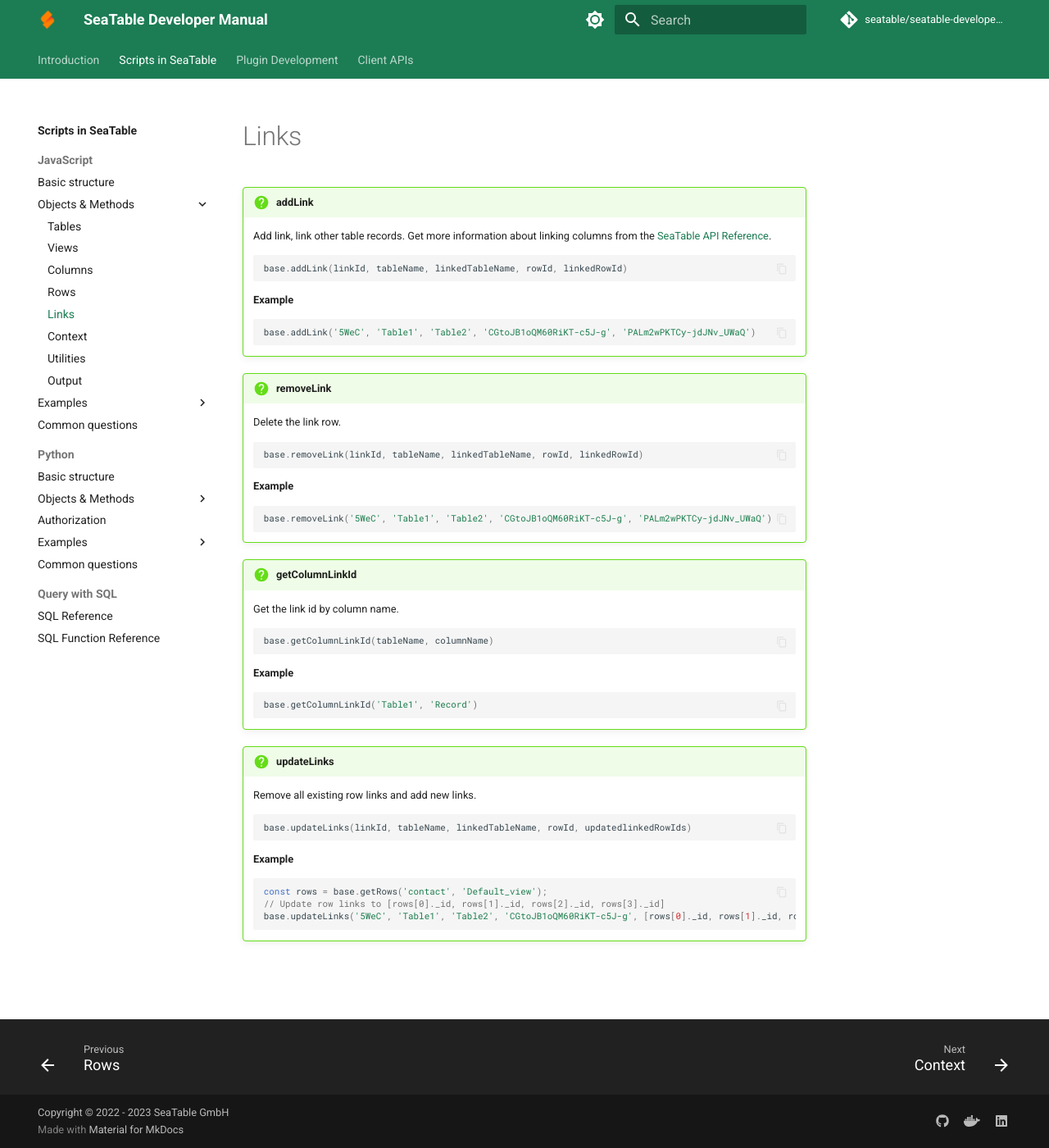
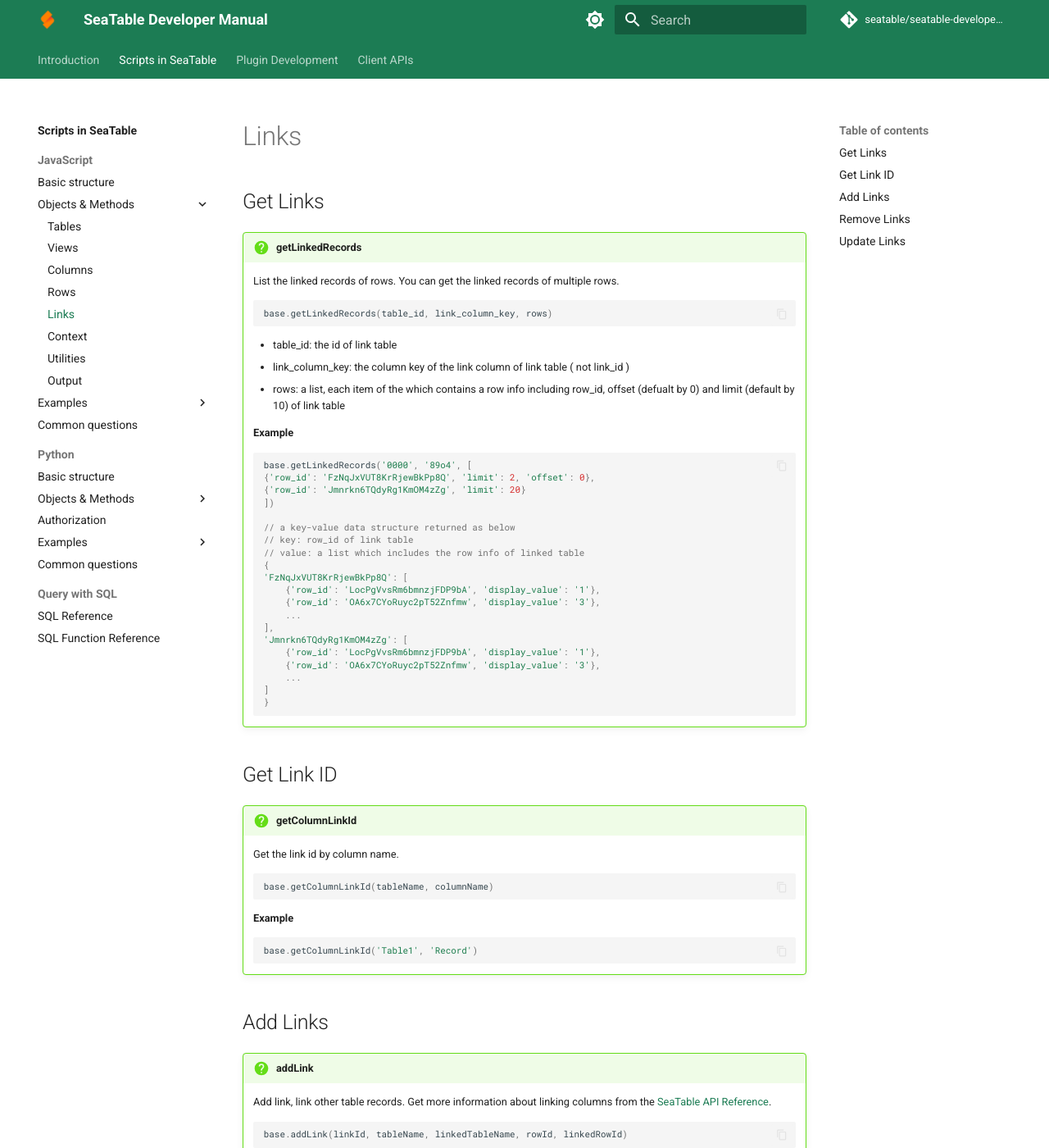
Before and after one commit to seatable/seatable-developer-docs, an MkDocs documentation site: the page built from docs/scripts/javascript/objects/links.md, in a window 1280 px wide and 1400 px high. Shown: the whole window at 82% size. Built offline with MkDocs 1.6.1 and Material for MkDocs 9.7.7, drawn with Linux system fonts in a browser that asks for light colours; comment, search, counter and statistics services are not loaded; some of the changed text lies outside the part shown.

Commit message:
add getLinkedRecords

````diff
--- a/docs/scripts/javascript/objects/links.md
+++ b/docs/scripts/javascript/objects/links.md
@@ -1,59 +1,114 @@
 # Links
+
+## Get Links
+
+!!! question "getLinkedRecords"
+
+    List the linked records of rows. You can get the linked records of multiple rows.
+
+    ```js
+    base.getLinkedRecords(table_id, link_column_key, rows)
+    ```
+
+    * table_id: the id of link table
+    * link_column_key: the column key of the link column of link table ( not link_id )
+    * rows: a list, each item of the which contains a row info including row_id, offset (defualt by 0) and limit (default by 10) of link table
+
+    __Example__
+
+    ```js
+    base.getLinkedRecords('0000', '89o4', [
+    {'row_id': 'FzNqJxVUT8KrRjewBkPp8Q', 'limit': 2, 'offset': 0},
+    {'row_id': 'Jmnrkn6TQdyRg1KmOM4zZg', 'limit': 20}
+    ])
+
+    // a key-value data structure returned as below
+    // key: row_id of link table
+    // value: a list which includes the row info of linked table
+    {
+    'FzNqJxVUT8KrRjewBkPp8Q': [
+        {'row_id': 'LocPgVvsRm6bmnzjFDP9bA', 'display_value': '1'},
+        {'row_id': 'OA6x7CYoRuyc2pT52Znfmw', 'display_value': '3'},
+        ...
+    ],
+    'Jmnrkn6TQdyRg1KmOM4zZg': [
+        {'row_id': 'LocPgVvsRm6bmnzjFDP9bA', 'display_value': '1'},
+        {'row_id': 'OA6x7CYoRuyc2pT52Znfmw', 'display_value': '3'},
+        ...
+    ]
+    }
+    ```
+
+## Get Link ID
+
+!!! question "getColumnLinkId"
+
+    Get the link id by column name.
+
+    ```js
+    base.getColumnLinkId(tableName, columnName)
+    ```
+
+    __Example__
+
+    ```js
+    base.getColumnLinkId('Table1', 'Record')
+    ```
+
+## Add Links
 
 !!! question "addLink"
 
     Add link, link other table records. Get more information about linking columns from the [SeaTable API Reference](https://api.seatable.io/reference/create-row-link).
 
-    ``` js
+    ```js
     base.addLink(linkId, tableName, linkedTableName, rowId, linkedRowId)
     ```
 
     __Example__
 
-    ``` js
+    ```js
     base.addLink('5WeC', 'Table1', 'Table2', 'CGtoJB1oQM60RiKT-c5J-g', 'PALm2wPKTCy-jdJNv_UWaQ')
     ```
+
+## Remove Links
 
 !!! question "removeLink"
 
     Delete the link row.
 
-    ``` js
+    ```js
     base.removeLink(linkId, tableName, linkedTableName, rowId, linkedRowId)
     ```
 
     __Example__
 
-    ``` js
+    ```js
     base.removeLink('5WeC', 'Table1', 'Table2', 'CGtoJB1oQM60RiKT-c5J-g', 'PALm2wPKTCy-jdJNv_UWaQ')
     ```
 
-!!! question "getColumnLinkId"
-
-    Get the link id by column name.
-
-    ``` js
-    base.getColumnLinkId(tableName, columnName)
-    ```
-
-    __Example__
-
-    ``` js
-    base.getColumnLinkId('Table1', 'Record')
-    ```
+## Update Links
 
 !!! question "updateLinks"
 
     Remove all existing row links and add new links.
 
-    ``` js
+    ```js
     base.updateLinks(linkId, tableName, linkedTableName, rowId, updatedlinkedRowIds)
     ```
 
     __Example__
 
-    ``` js
+    ```js
     const rows = base.getRows('contact', 'Default_view');
     // Update row links to [rows[0]._id, rows[1]._id, rows[2]._id, rows[3]._id]
     base.updateLinks('5WeC', 'Table1', 'Table2', 'CGtoJB1oQM60RiKT-c5J-g', [rows[0]._id, rows[1]._id, rows[2]._id, rows[3]._id])
     ```
+
+!!! question "batchUpdateLinks"
+
+    Batch update infos of link-type columns
+
+    ```js
+    base.batchUpdateLinks(link_id, table_id, other_table_id, row_id_list, other_rows_ids_map)
+    ```
````
